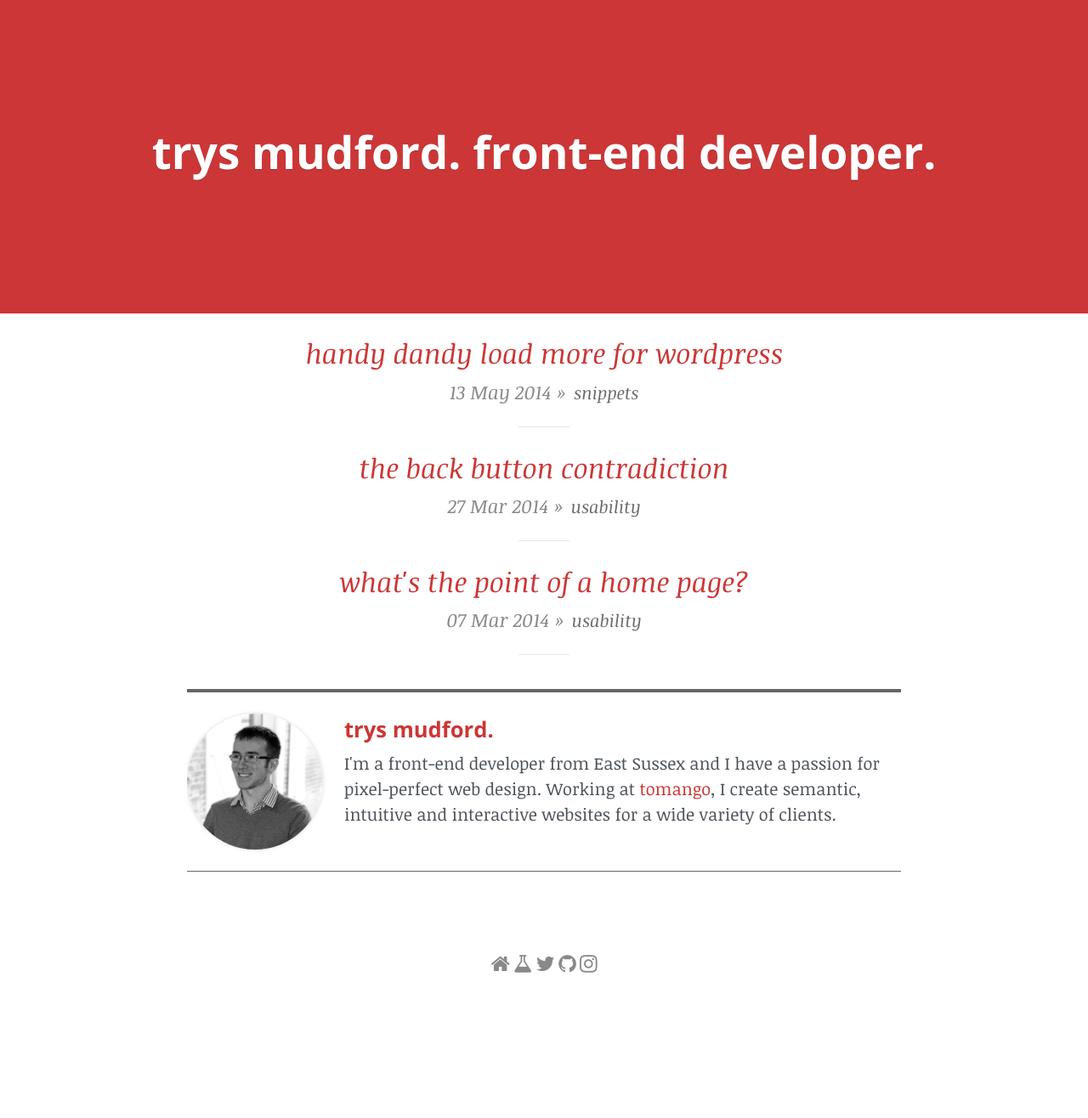
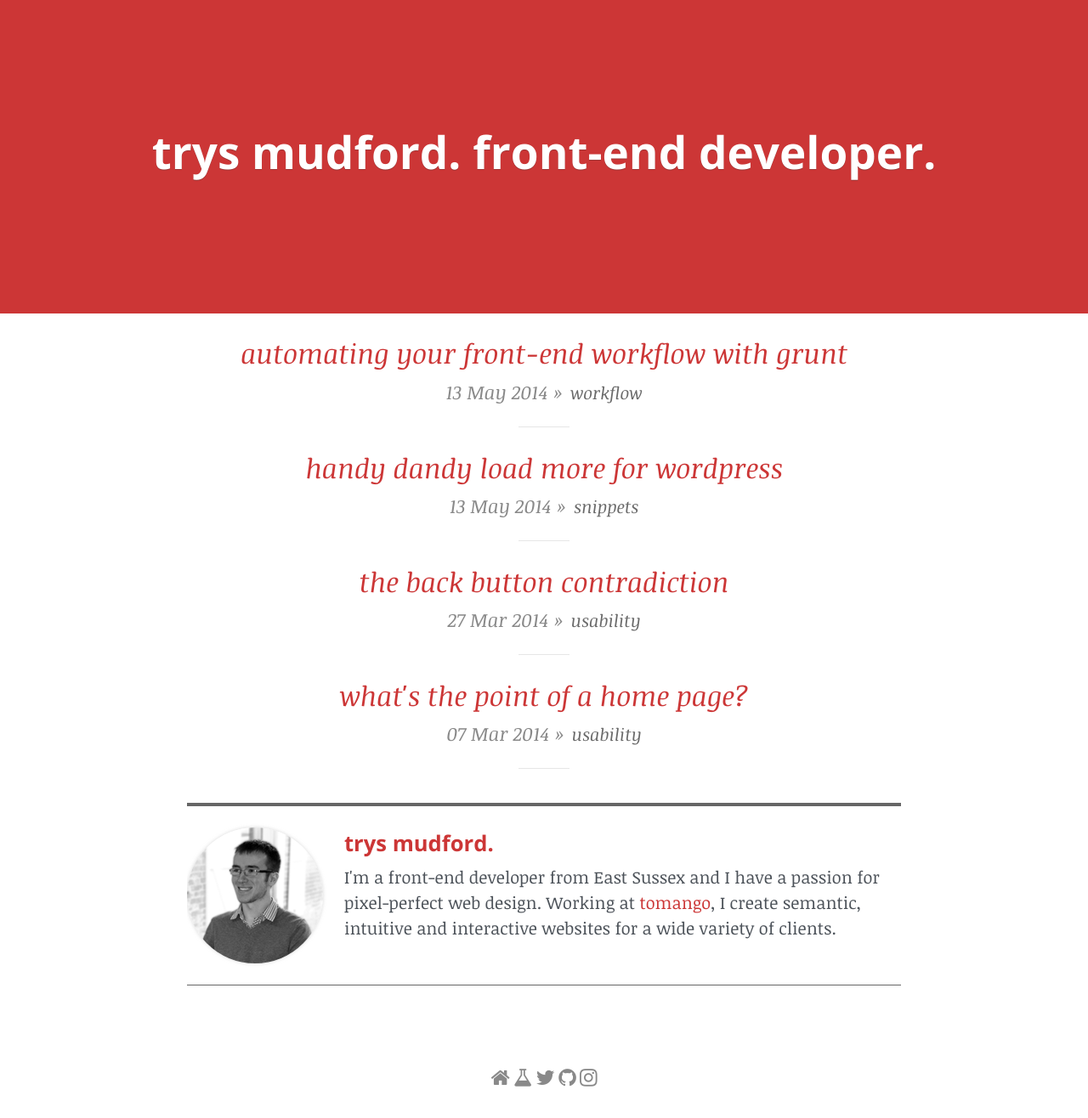
Before and after one commit to trys/trys, a Jekyll site: the page built from index.html, in a window 1280 px wide and 1316 px high. Shown: the whole window at 85% size. Built offline with Jekyll 4.4.1, drawn with Linux system fonts in a browser that asks for light colours; nearby versions of some CDN libraries; Markdown is read by kramdown in place of the engine named in the settings.

Commit message:
Publish post

```diff
--- a/_posts/2015-03-13-automating-your-front-end-workflow-with-grunt.markdown
+++ b/_posts/2015-03-13-automating-your-front-end-workflow-with-grunt.markdown
@@ -1,9 +1,9 @@
 ---
-published: false
+published: true
 title: "automating your front-end workflow with grunt"
 layout: post
 date: 2014-05-13
-categories: snippets
+categories: workflow
 excerpt: "Automating your front-end workflow with Grunt - trys mudford. front-end developer in Sussex"
 ---
 
```
